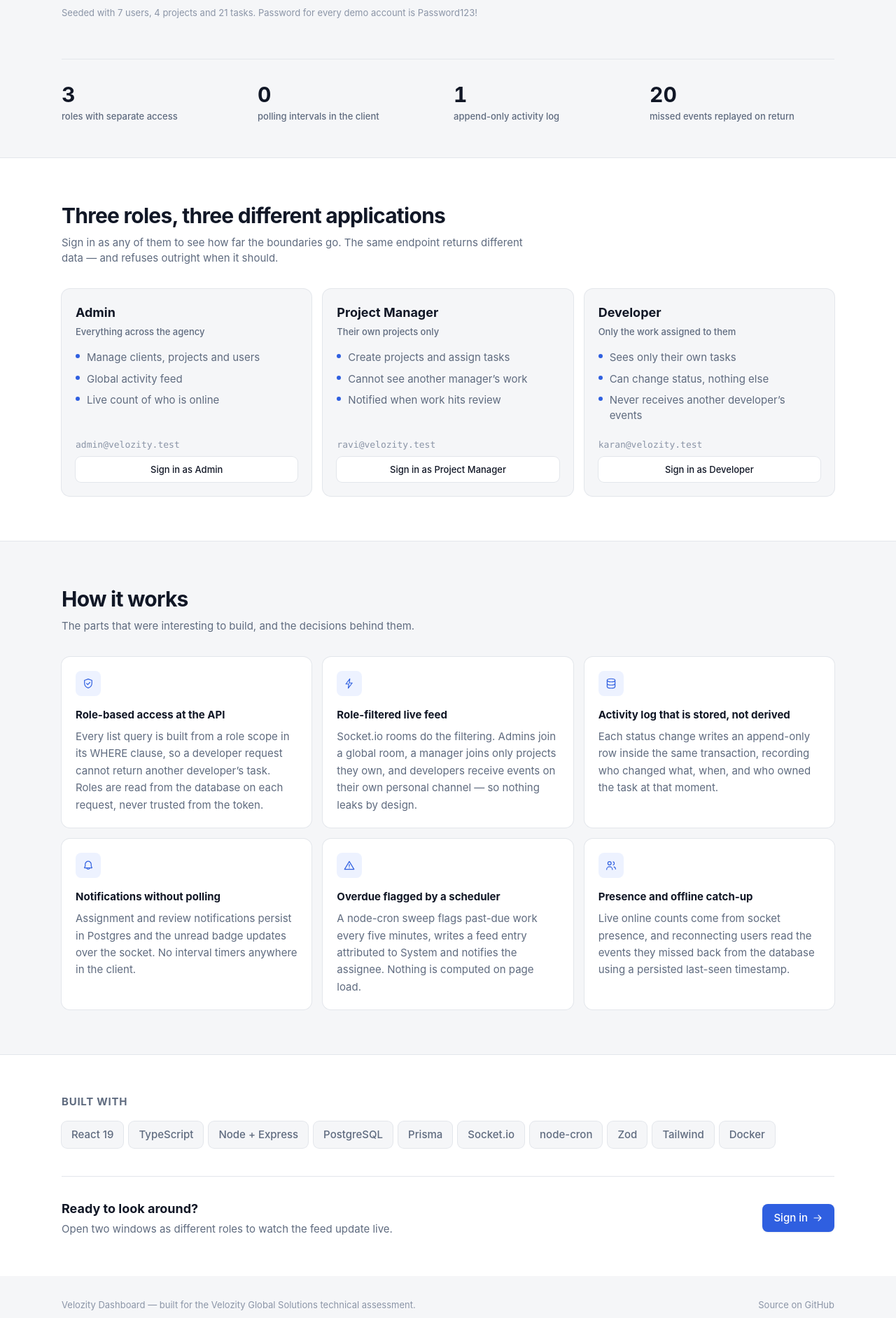
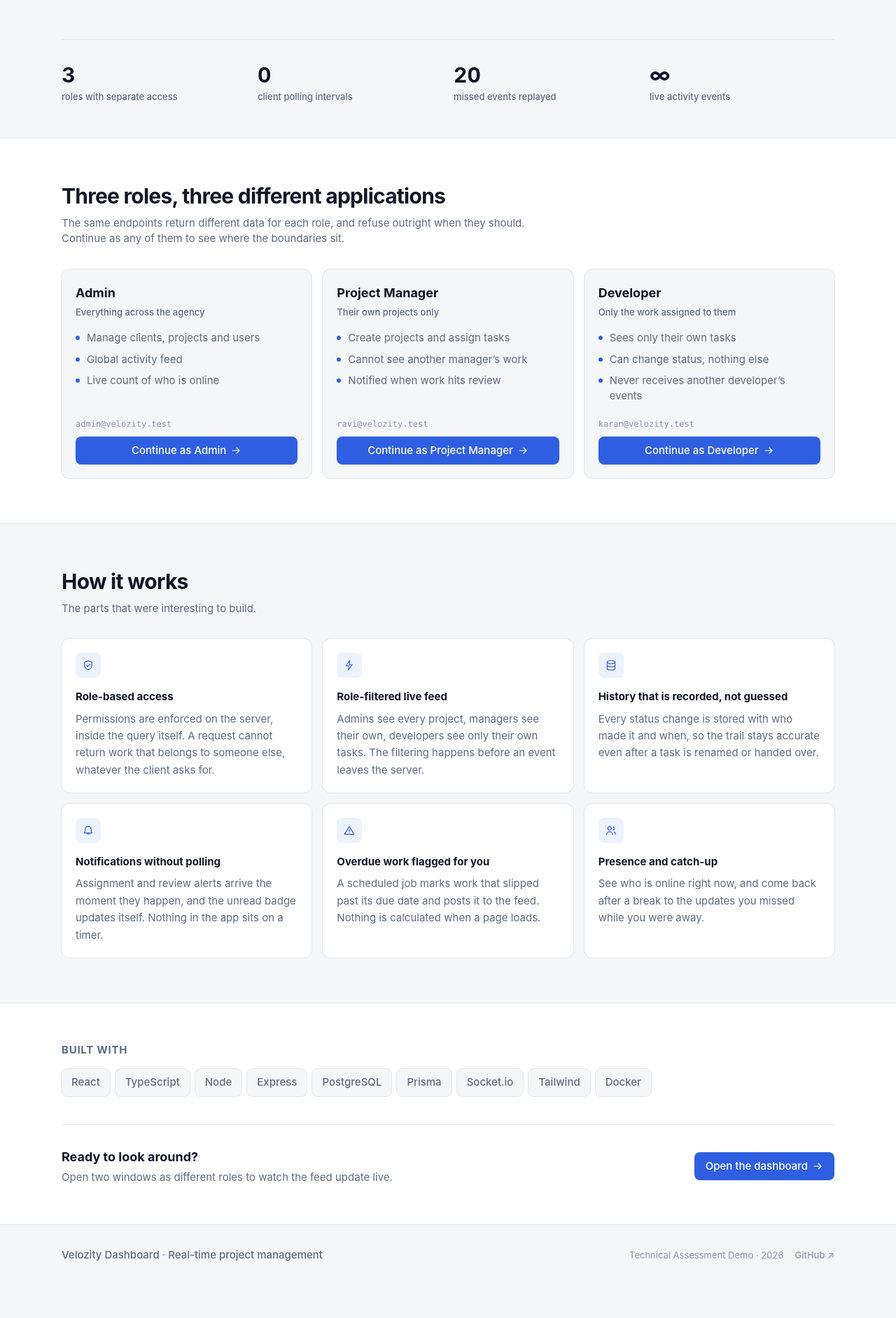
Before and after one commit to reflection-swarup/velozity-project-dashboard, a React (Vite) app in the folder web/: page / in a window 1280 px wide. Shown: the part 516-2400 px from the top of the page at 70% size. After the commit the page ends 2354 px from the top, so only its background shows below. Built offline with nearby package versions, Linux system fonts and the light colour scheme; no server answers.

Commit message:
make the landing page read like a product instead of a submission

```diff
--- a/web/src/pages/LandingPage.tsx
+++ b/web/src/pages/LandingPage.tsx
@@ -18,33 +18,33 @@ import {
 const FEATURES = [
   {
     icon: IconShield,
-    title: 'Role-based access at the API',
-    body: 'Every list query is built from a role scope in its WHERE clause, so a developer request cannot return another developer’s task. Roles are read from the database on each request, never trusted from the token.',
+    title: 'Role-based access',
+    body: 'Permissions are enforced on the server, inside the query itself. A request cannot return work that belongs to someone else, whatever the client asks for.',
   },
   {
     icon: IconActivity,
     title: 'Role-filtered live feed',
-    body: 'Socket.io rooms do the filtering. Admins join a global room, a manager joins only projects they own, and developers receive events on their own personal channel — so nothing leaks by design.',
+    body: 'Admins see every project, managers see their own, developers see only their own tasks. The filtering happens before an event leaves the server.',
   },
   {
     icon: IconDatabase,
-    title: 'Activity log that is stored, not derived',
-    body: 'Each status change writes an append-only row inside the same transaction, recording who changed what, when, and who owned the task at that moment.',
+    title: 'History that is recorded, not guessed',
+    body: 'Every status change is stored with who made it and when, so the trail stays accurate even after a task is renamed or handed over.',
   },
   {
     icon: IconBell,
     title: 'Notifications without polling',
-    body: 'Assignment and review notifications persist in Postgres and the unread badge updates over the socket. No interval timers anywhere in the client.',
+    body: 'Assignment and review alerts arrive the moment they happen, and the unread badge updates itself. Nothing in the app sits on a timer.',
   },
   {
     icon: IconAlert,
-    title: 'Overdue flagged by a scheduler',
-    body: 'A node-cron sweep flags past-due work every five minutes, writes a feed entry attributed to System and notifies the assignee. Nothing is computed on page load.',
+    title: 'Overdue work flagged for you',
+    body: 'A scheduled job marks work that slipped past its due date and posts it to the feed. Nothing is calculated when a page loads.',
   },
   {
     icon: IconUsers,
-    title: 'Presence and offline catch-up',
-    body: 'Live online counts come from socket presence, and reconnecting users read the events they missed back from the database using a persisted last-seen timestamp.',
+    title: 'Presence and catch-up',
+    body: 'See who is online right now, and come back after a break to the updates you missed while you were away.',
   },
 ];
 
@@ -59,35 +59,53 @@ const ROLES = [
     name: 'Project Manager',
     email: 'ravi@velozity.test',
     summary: 'Their own projects only',
-    points: ['Create projects and assign tasks', 'Cannot see another manager’s work', 'Notified when work hits review'],
+    points: [
+      'Create projects and assign tasks',
+      'Cannot see another manager’s work',
+      'Notified when work hits review',
+    ],
   },
   {
     name: 'Developer',
     email: 'karan@velozity.test',
     summary: 'Only the work assigned to them',
-    points: ['Sees only their own tasks', 'Can change status, nothing else', 'Never receives another developer’s events'],
+    points: [
+      'Sees only their own tasks',
+      'Can change status, nothing else',
+      'Never receives another developer’s events',
+    ],
   },
 ];
 
+const METRICS = [
+  ['3', 'roles with separate access'],
+  ['0', 'client polling intervals'],
+  ['20', 'missed events replayed'],
+  ['∞', 'live activity events'],
+];
+
 const STACK = [
-  'React 19',
+  'React',
   'TypeScript',
-  'Node + Express',
+  'Node',
+  'Express',
   'PostgreSQL',
   'Prisma',
   'Socket.io',
-  'node-cron',
-  'Zod',
   'Tailwind',
   'Docker',
 ];
+
+const REPO_URL = 'https://github.com/reflection-swarup/velozity-project-dashboard';
 
 export const LandingPage = () => {
   const { status, login } = useAuth();
   const { resolved, toggle } = useTheme();
   const navigate = useNavigate();
 
-  const signInAs = async (email: string) => {
+  // The role cards are the demo entry point, so the evaluator never has to copy
+  // a credential. The seeded password stays documented in the README.
+  const continueAs = async (email: string) => {
     try {
       await login(email, 'Password123!');
       navigate('/dashboard');
@@ -97,7 +115,7 @@ export const LandingPage = () => {
   };
 
   return (
-    <div className="min-h-full">
+    <div className="flex min-h-full flex-col">
       <header className="sticky top-0 z-30 border-b border-line bg-surface/85 backdrop-blur">
         <div className="mx-auto flex h-18 max-w-6xl items-center gap-3 px-4 sm:px-6">
           <Logo className="h-9 sm:h-10" />
@@ -134,48 +152,41 @@ export const LandingPage = () => {
         </div>
       </header>
 
-      <section className="mx-auto max-w-6xl px-4 pt-16 pb-12 sm:px-6 sm:pt-24">
+      <section className="mx-auto w-full max-w-6xl px-4 pt-16 pb-12 sm:px-6 sm:pt-24">
         <div className="animate-rise max-w-3xl">
           <span className="inline-flex items-center gap-2 rounded-full bg-accent-soft px-3.5 py-1.5 text-[13px] font-semibold text-accent">
             <span className="size-1.5 rounded-full bg-accent" />
-            Real-time · Role-based · Postgres
+            Real-time · Role-based · PostgreSQL
           </span>
 
           <h1 className="mt-6 text-4xl font-bold tracking-tight text-ink sm:text-[3.25rem] sm:leading-[1.08]">
-            The project dashboard a small agency actually runs on.
+            A real-time project dashboard built for modern teams.
           </h1>
 
           <p className="mt-5 max-w-2xl text-lg text-muted">
-            Track client projects, move tasks through review, and watch your team work in real time.
-            Three roles, each with strictly different access — enforced on the server, not hidden in
-            the interface.
+            Manage client projects, track tasks through review, and see team activity as it happens
+            — with role-based access enforced at the API.
           </p>
 
           <div className="mt-7 flex flex-wrap items-center gap-3">
-            <Link to="/login">
+            <Link to={status === 'authenticated' ? '/dashboard' : '/login'}>
               <Button>
-                Sign in to the demo
+                Open the dashboard
                 <IconArrowRight className="size-4" />
               </Button>
             </Link>
             <a href="#roles">
-              <Button variant="secondary">Compare the three roles</Button>
+              <Button variant="secondary">Compare roles</Button>
             </a>
           </div>
 
           <p className="mt-4 text-[13px] text-subtle">
-            Seeded with 7 users, 4 projects and 21 tasks. Password for every demo account is
-            Password123!
+            Or jump straight in as any of the three roles below.
           </p>
         </div>
 
         <dl className="mt-14 grid grid-cols-2 gap-4 border-t border-line pt-8 sm:grid-cols-4">
-          {[
-            ['3', 'roles with separate access'],
-            ['0', 'polling intervals in the client'],
-            ['1', 'append-only activity log'],
-            ['20', 'missed events replayed on return'],
-          ].map(([value, label]) => (
+          {METRICS.map(([value, label]) => (
             <div key={label}>
               <dt className="text-3xl font-bold text-ink tabular-nums">{value}</dt>
               <dd className="mt-1 text-[13px] font-medium text-muted">{label}</dd>
@@ -190,8 +201,8 @@ export const LandingPage = () => {
             Three roles, three different applications
           </h2>
           <p className="mt-2.5 max-w-2xl text-md text-muted">
-            Sign in as any of them to see how far the boundaries go. The same endpoint returns
-            different data — and refuses outright when it should.
+            The same endpoints return different data for each role, and refuse outright when they
+            should. Continue as any of them to see where the boundaries sit.
           </p>
 
           <div className="mt-8 grid gap-4 lg:grid-cols-3">
@@ -206,20 +217,16 @@ export const LandingPage = () => {
                 <ul className="mt-4 flex-1 space-y-2">
                   {role.points.map((point) => (
                     <li key={point} className="flex gap-2.5 text-md text-muted">
-                      <span className="mt-1.5 size-1.5 shrink-0 rounded-full bg-accent" />
+                      <span className="mt-2 size-1.5 shrink-0 rounded-full bg-accent" />
                       {point}
                     </li>
                   ))}
                 </ul>
 
-                <p className="mt-5 font-mono text-[13px] text-subtle">{role.email}</p>
-                <Button
-                  variant="secondary"
-                  size="sm"
-                  className="mt-2"
-                  onClick={() => void signInAs(role.email)}
-                >
-                  Sign in as {role.name}
+                <p className="mt-5 font-mono text-xs text-subtle">{role.email}</p>
+                <Button className="mt-2.5" onClick={() => void continueAs(role.email)}>
+                  Continue as {role.name}
+                  <IconArrowRight className="size-4" />
                 </Button>
               </div>
             ))}
@@ -231,7 +238,7 @@ export const LandingPage = () => {
         <div className="mx-auto max-w-6xl px-4 sm:px-6">
           <h2 className="text-3xl font-bold tracking-tight text-ink">How it works</h2>
           <p className="mt-2.5 max-w-2xl text-md text-muted">
-            The parts that were interesting to build, and the decisions behind them.
+            The parts that were interesting to build.
           </p>
 
           <div className="mt-8 grid gap-4 md:grid-cols-2 lg:grid-cols-3">
@@ -269,9 +276,9 @@ export const LandingPage = () => {
                 Open two windows as different roles to watch the feed update live.
               </p>
             </div>
-            <Link to="/login">
+            <Link to={status === 'authenticated' ? '/dashboard' : '/login'}>
               <Button>
-                Sign in
+                Open the dashboard
                 <IconArrowRight className="size-4" />
               </Button>
             </Link>
@@ -279,17 +286,22 @@ export const LandingPage = () => {
         </div>
       </section>
 
-      <footer className="py-8">
-        <div className="mx-auto flex max-w-6xl flex-wrap items-center justify-between gap-2 px-4 text-[13px] text-subtle sm:px-6">
-          <p>Velozity Dashboard — built for the Velozity Global Solutions technical assessment.</p>
-          <a
-            href="https://github.com/reflection-swarup/velozity-project-dashboard"
-            target="_blank"
-            rel="noreferrer"
-            className="transition-colors hover:text-ink"
-          >
-            Source on GitHub
-          </a>
+      <footer className="mt-auto border-t border-line py-8">
+        <div className="mx-auto flex max-w-6xl flex-wrap items-center justify-between gap-3 px-4 sm:px-6">
+          <p className="text-md font-medium text-muted">
+            Velozity Dashboard <span className="text-subtle">·</span> Real-time project management
+          </p>
+          <div className="flex items-center gap-4 text-[13px] text-subtle">
+            <span>Technical Assessment Demo · 2026</span>
+            <a
+              href={REPO_URL}
+              target="_blank"
+              rel="noreferrer"
+              className="font-medium transition-colors hover:text-ink"
+            >
+              GitHub ↗
+            </a>
+          </div>
         </div>
       </footer>
     </div>
--- a/web/src/pages/LoginPage.tsx
+++ b/web/src/pages/LoginPage.tsx
@@ -87,7 +87,7 @@ export const LoginPage = () => {
 
         <div className="mt-4 overflow-hidden rounded-xl bg-surface ring-1 ring-line">
           <p className="border-b border-line px-4 py-3 text-[13px] font-semibold text-muted">
-            Seeded accounts · password Password123!
+            Demo accounts <span className="font-normal text-subtle">· click one to fill in</span>
           </p>
           <ul className="divide-y divide-line">
             {DEMO_ACCOUNTS.map((account) => (
```
Also changed, not shown: 1 other file (tests, documents, lock files or other folders).
